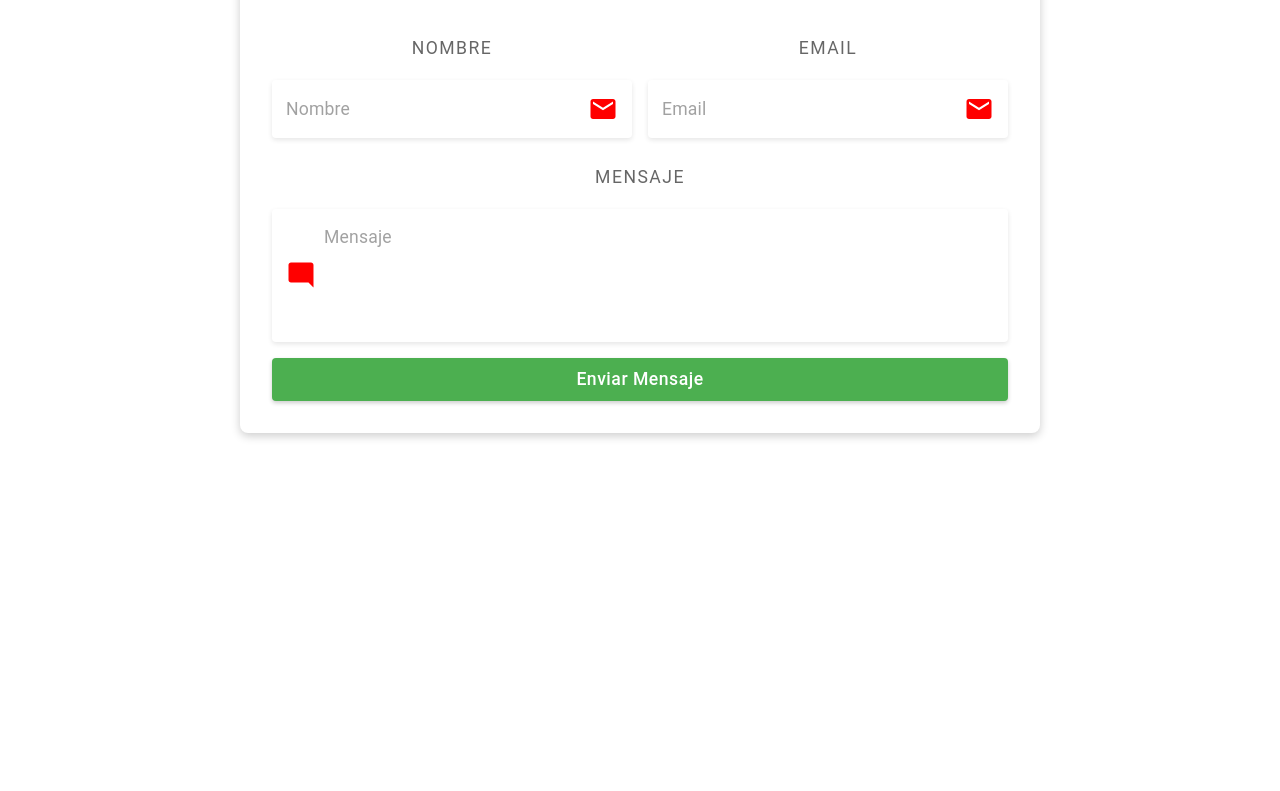
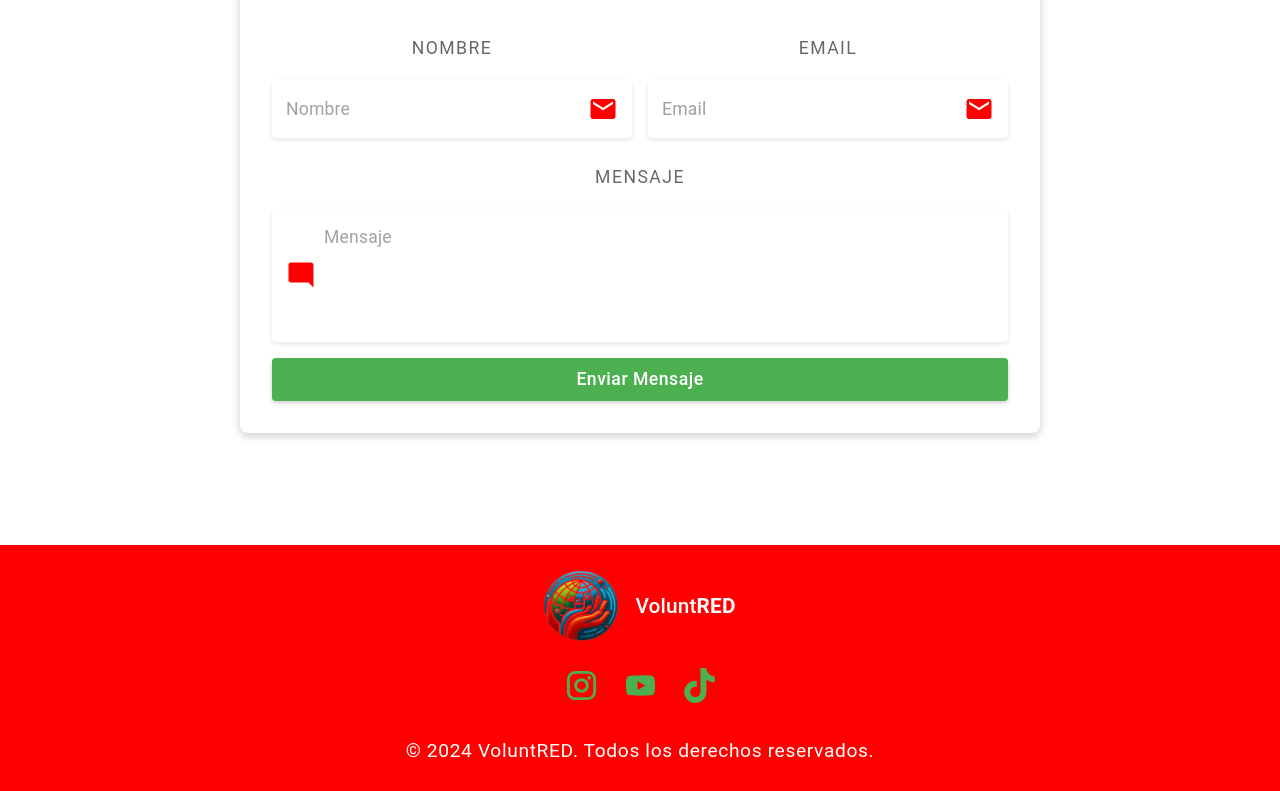
Before and after one commit to MarioB19/voluntred_web, a Next.js app: page / in a window 1280 px wide. Shown: the part 6134-6925 px from the top of the page. Before the commit the page ends 6663 px from the top, so only its background shows below. Built offline with nearby package versions, Linux system fonts and the light colour scheme.

Commit message:
Componente Footer Terminado

```diff
--- a/src/components/Footer.js
+++ b/src/components/Footer.js
@@ -1,57 +1,56 @@
-import Image from 'next/image';
+import React from 'react';
+import { Box, Typography, IconButton, Grid, Link, useTheme } from '@mui/material';
+import InstagramIcon from '@mui/icons-material/Instagram';
+import YouTubeIcon from '@mui/icons-material/YouTube';
+import { FaTiktok } from 'react-icons/fa';
+import Image from 'next/image'; // Utilizando Image de Next.js para optimizar la carga de imágenes
 import logo from '../../public/logo.png';
-import Link from 'next/link';
-import { useState, useEffect } from 'react';
-import { FaMoon, FaSun, FaBars } from 'react-icons/fa';
 
-export default function Header() {
-  const [darkMode, setDarkMode] = useState(false);
-  const [menuOpen, setMenuOpen] = useState(false);
-
-  useEffect(() => {
-    if (darkMode) {
-      document.documentElement.classList.add('dark');
-    } else {
-      document.documentElement.classList.remove('dark');
-    }
-  }, [darkMode]);
-
-  const toggleDarkMode = () => {
-    setDarkMode(!darkMode);
-  };
-
-  const toggleMenu = () => {
-    setMenuOpen(!menuOpen);
+export default function Footer() {
+  const theme = useTheme();
+  const socialLinks = {
+    Instagram: 'https://instagram.com',
+    YouTube: 'https://youtube.com',
+    TikTok: 'https://tiktok.com'
   };
 
   return (
-    <header className="w-full bg-surface py-4 px-8 fixed top-0 left-0 z-50 dark:bg-surfaceDark">
-      <div className="flex justify-between items-center">
-        <div className="flex items-center">
-          <Image src={logo} alt="VoluntRED Logo" width={40} height={40} />
-          <span className="ml-2 text-2xl font-bold text-">VoluntRED</span>
-        </div>
-        <div className="md:hidden">
-          <button onClick={toggleMenu} className="text-black dark:text-white">
-            <FaBars size={24} />
-          </button>
-        </div>
-        <nav className={`md:flex md:items-center ${menuOpen ? 'block' : 'hidden'} md:block`}>
-          <ul className="flex flex-col md:flex-row md:space-x-8 text-lg">
-            <li><Link href="#inicio" className="block py-2 px-4 text-black dark:text-white hover:text-primary dark:hover:text-primary transition">Inicio</Link></li>
-            <li><Link href="#que-hacemos" className="block py-2 px-4 text-black dark:text-white hover:text-primary dark:hover:text-primary transition">Qué hacemos</Link></li>
-            <li><Link href="#beneficios" className="block py-2 px-4 text-black dark:text-white hover:text-primary dark:hover:text-primary transition">Beneficios</Link></li>
-            <li><Link href="#preguntas-frecuentes" className="block py-2 px-4 text-black dark:text-white hover:text-primary dark:hover:text-primary transition">Preguntas Frecuentes</Link></li>
-            <li><Link href="#impacto" className="block py-2 px-4 text-black dark:text-white hover:text-primary dark:hover:text-primary transition">Impacto</Link></li>
-            <li><Link href="#equipo" className="block py-2 px-4 text-black dark:text-white hover:text-primary dark:hover:text-primary transition">Nuestro Equipo</Link></li>
-            <li><Link href="#involucrate" className="block py-2 px-4 text-black dark:text-white hover:text-primary dark:hover:text-primary transition">Involúcrate</Link></li>
-            <li><Link href="#contacto" className="block py-2 px-4 text-black dark:text-white hover:text-primary dark:hover:text-primary transition">Contáctanos</Link></li>
-          </ul>
-          <button onClick={toggleDarkMode} className="ml-4 bg-primary p-2 rounded-full text-white hover:bg-opacity-75 transition">
-            {darkMode ? <FaSun /> : <FaMoon />}
-          </button>
-        </nav>
-      </div>
-    </header>
+    <Box
+      sx={{
+        bgcolor: theme.palette.mode === 'dark' ? theme.palette.grey[900] : 'red', // Fondo rojo en modo claro, gris oscuro en modo oscuro
+        color: theme.palette.mode === 'dark' ? theme.palette.grey[300] : 'white', // Texto blanco en modo claro, gris en modo oscuro
+        p: 3,
+        mt: 2,
+        display: 'flex',
+        flexDirection: 'column',
+        alignItems: 'center',
+        justifyContent: 'center'
+      }}
+    >
+      <Box sx={{ display: 'flex', alignItems: 'center', mb: 2 }}>
+        <Image src={logo} alt="Logo" width={75} height={75} />
+        <Typography variant="h6" sx={{ flexGrow: 1, ml: 2, fontSize: '1.3rem', color: 'inherit' }}>
+          <span style={{ color: 'inherit' }}>Volunt</span>
+          <span style={{ color: 'inherit', fontWeight: 'bold' }}>RED</span>
+        </Typography>
+      </Box>
+      <Grid container justifyContent="center" spacing={1}>
+        {Object.entries(socialLinks).map(([platform, url]) => (
+          <Grid item key={platform}>
+            <Link href={url} target="_blank" rel="noopener noreferrer">
+              <IconButton sx={{ color: 'inherit' }}>
+                {platform === 'Instagram' && <InstagramIcon sx={{ width: 35, height: 35 }} />}
+                {platform === 'YouTube' && <YouTubeIcon sx={{ width: 35, height: 35 }} />}
+                {platform === 'TikTok' && <FaTiktok style={{ width: 35, height: 35 }} />}
+              </IconButton>
+
+            </Link>
+          </Grid>
+        ))}
+      </Grid>
+      <Typography variant="caption" sx={{ mt: 3, fontSize: '1.2rem', color: 'inherit' }}>
+        © 2024 VoluntRED. Todos los derechos reservados.
+      </Typography>
+    </Box>
   );
 }
--- a/src/pages/index.js
+++ b/src/pages/index.js
@@ -8,6 +8,7 @@ import Impacto from '../components/Impacto';
 import Equipo from '../components/Equipo';
 import Involucrate from '../components/Involucrate';
 import Contacto from '../components/Contacto';
+import Footer from '@/components/Footer';
 
 export default function Home({ toggleDarkMode, darkMode }) {
   return (
@@ -21,7 +22,10 @@ export default function Home({ toggleDarkMode, darkMode }) {
         <Equipo />
         <Involucrate />
         <Contacto />
+
+
       </Container>
+      <Footer/>
     </div>
   );
 }
```
